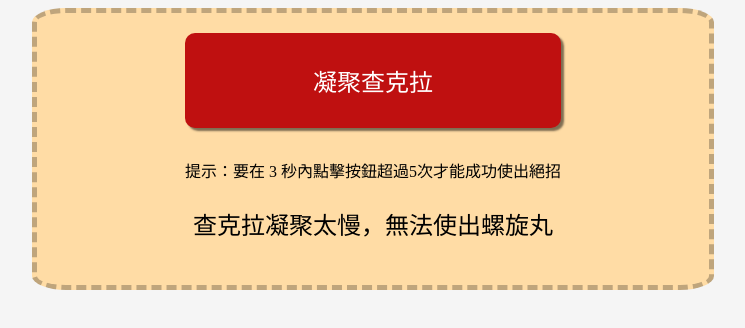
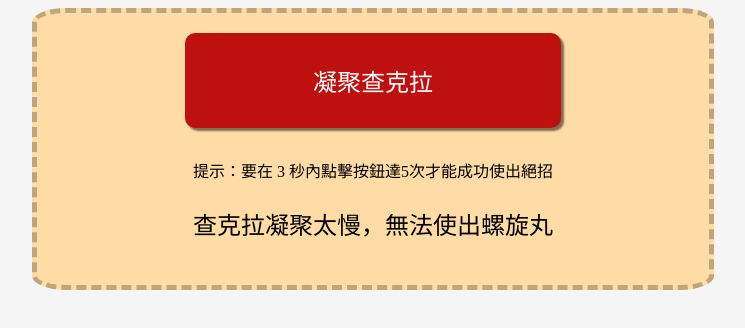
Before and after one commit to TamyTsai/chakra-game, a plain HTML site: page index.html in a window 1280 px wide. Shown: the whole page, without its empty margins (267-1012 px from the left). Drawn offline with Linux system fonts and the light colour scheme.

Commit message:
revise hint

```diff
--- a/index.html
+++ b/index.html
@@ -13,7 +13,7 @@
     <div class="button">
       <a href="#" id="hitButton">凝聚查克拉</a>
     </div>
-      <p id="hint">提示：要在 3 秒內點擊按鈕超過5次才能成功使出絕招</p>
+      <p id="hint">提示：要在 3 秒內點擊按鈕達5次才能成功使出絕招</p>
       <p id="result">凝聚中...</p>
   </div>
   <script src="scripts/script.js"></script> <!-- 引入自己寫的JavaScript -->
```
